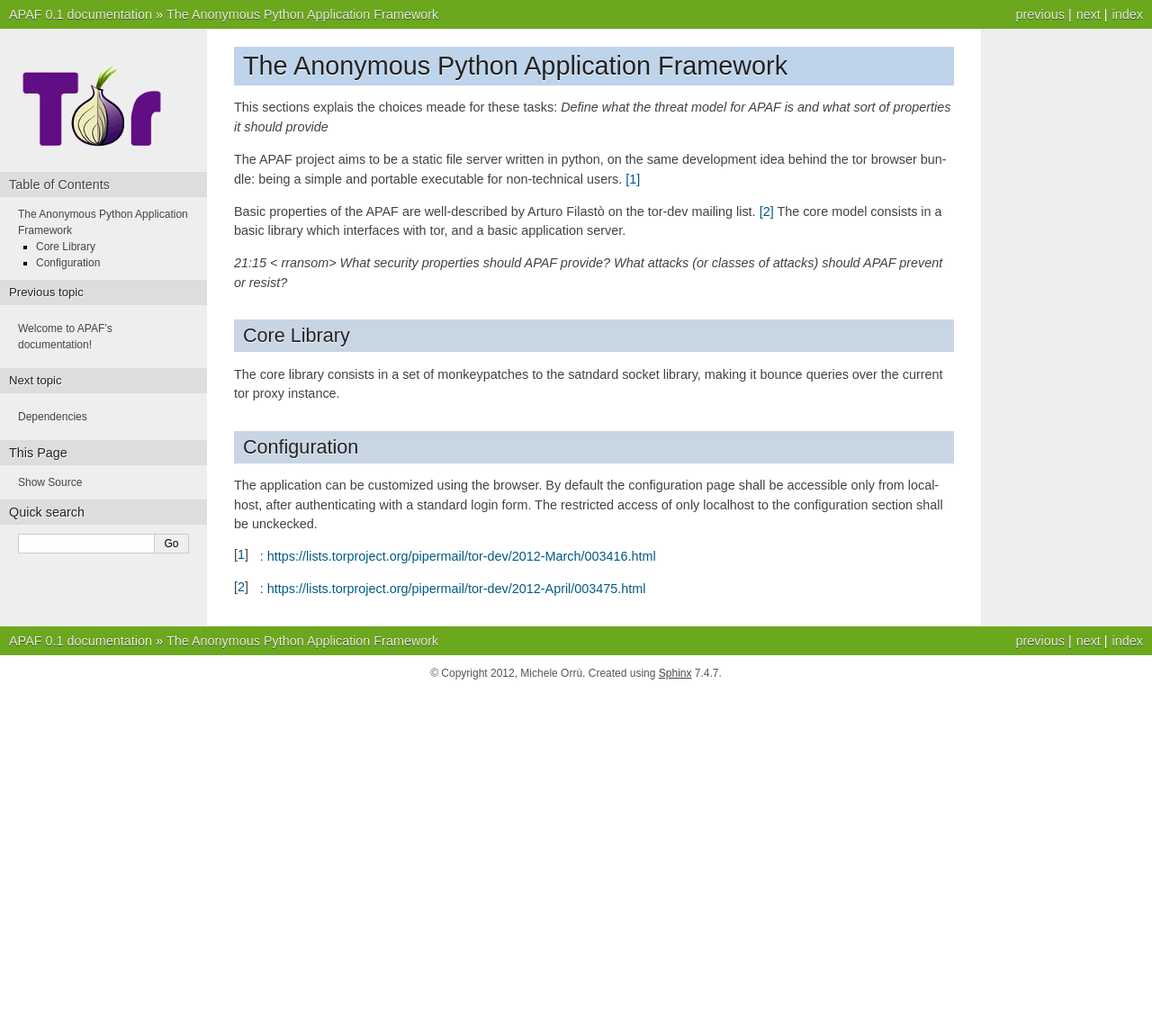
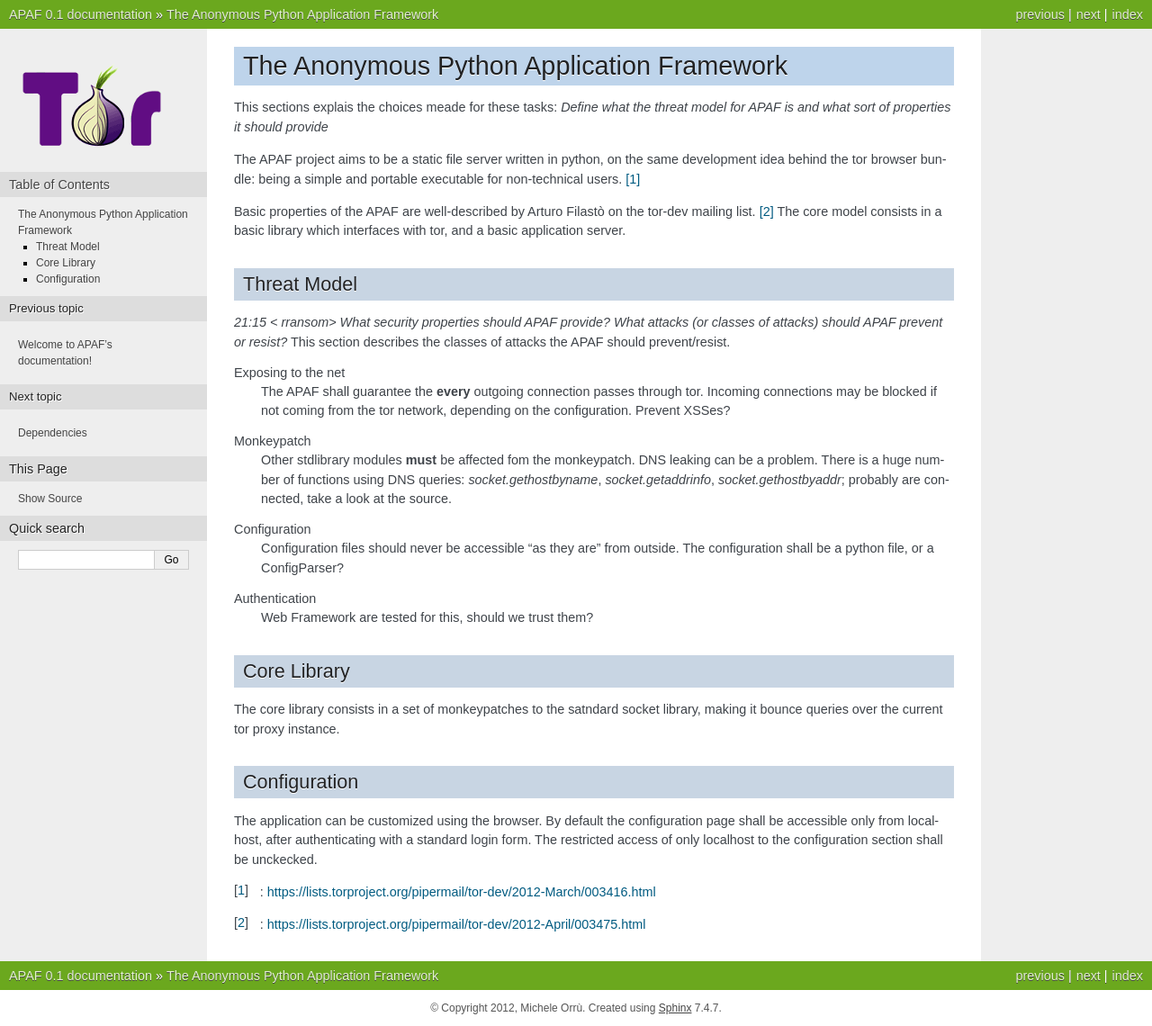
Before and after one commit to globaleaks/APAF, a Sphinx documentation site: the page built from docs/source/apaf.rst, in a window 1280 px wide. Shown: the whole page at 90% size. Built offline with Sphinx 7.4.7, drawn with Linux system fonts in a browser that asks for light colours; before the commit the page ends 900 px from its top, so only the background shows below that.

Commit message:
Draft for the Threat Model.

```diff
--- a/docs/source/apaf.rst
+++ b/docs/source/apaf.rst
@@ -16,8 +16,31 @@
 mailing list. [#]_ The core model consists in a basic library which interfaces
 with tor, and a basic application server.
 
+Threat Model
+------------
+
 *21:15 < rransom> What security properties should APAF provide? What attacks (or
 classes of attacks) should APAF prevent or resist?*
+This section describes the classes of attacks the APAF should prevent/resist.
+
+Exposing to the net
+    The APAF shall guarantee the **every** outgoing connection passes through tor.
+    Incoming connections may be blocked if not coming from the tor network,
+    depending on the configuration.
+    Prevent XSSes?
+
+Monkeypatch
+    Other stdlibrary modules **must** be affected fom the monkeypatch.
+    DNS leaking can be a problem. There is a huge number of functions using DNS
+    queries: `socket.gethostbyname`, `socket.getaddrinfo`,
+    `socket.gethostbyaddr`; probably are connected, take a look at the source.
+
+Configuration
+    Configuration files should never be accessible "as they are" from outside.
+    The configuration shall be a python file, or a ConfigParser?
+
+Authentication
+    Web Framework are tested for this, should we trust them?
 
 Core Library
 ------------
```
